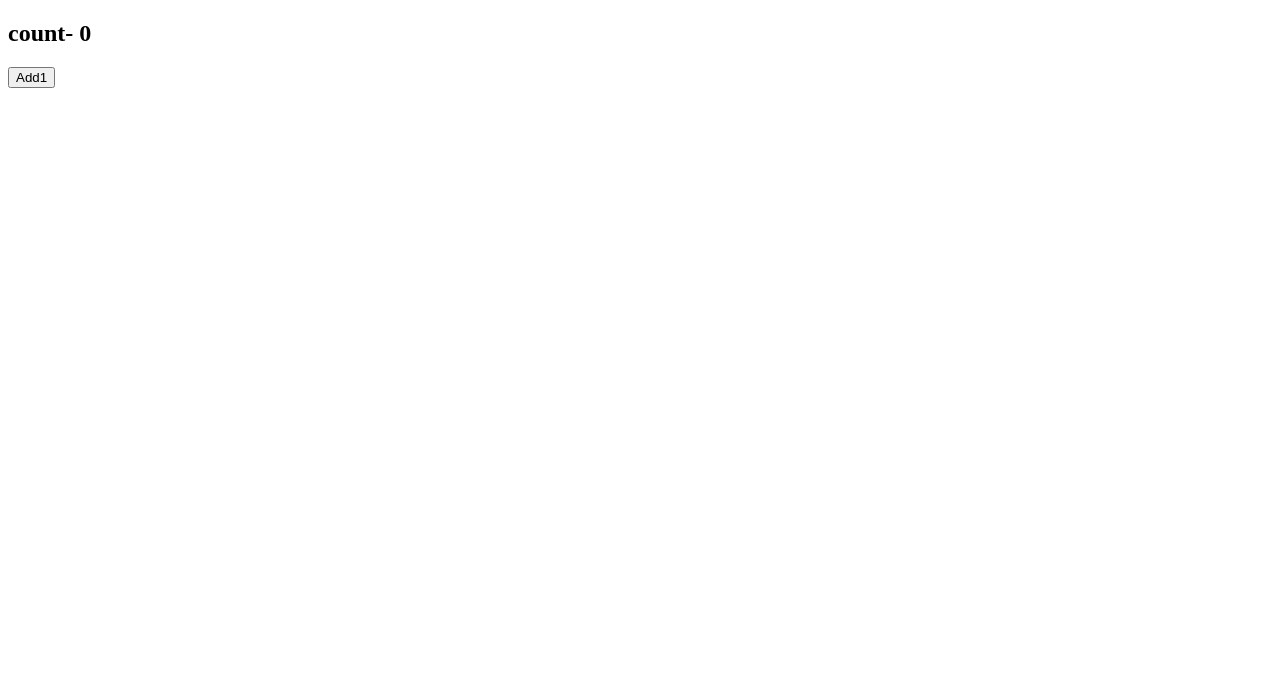
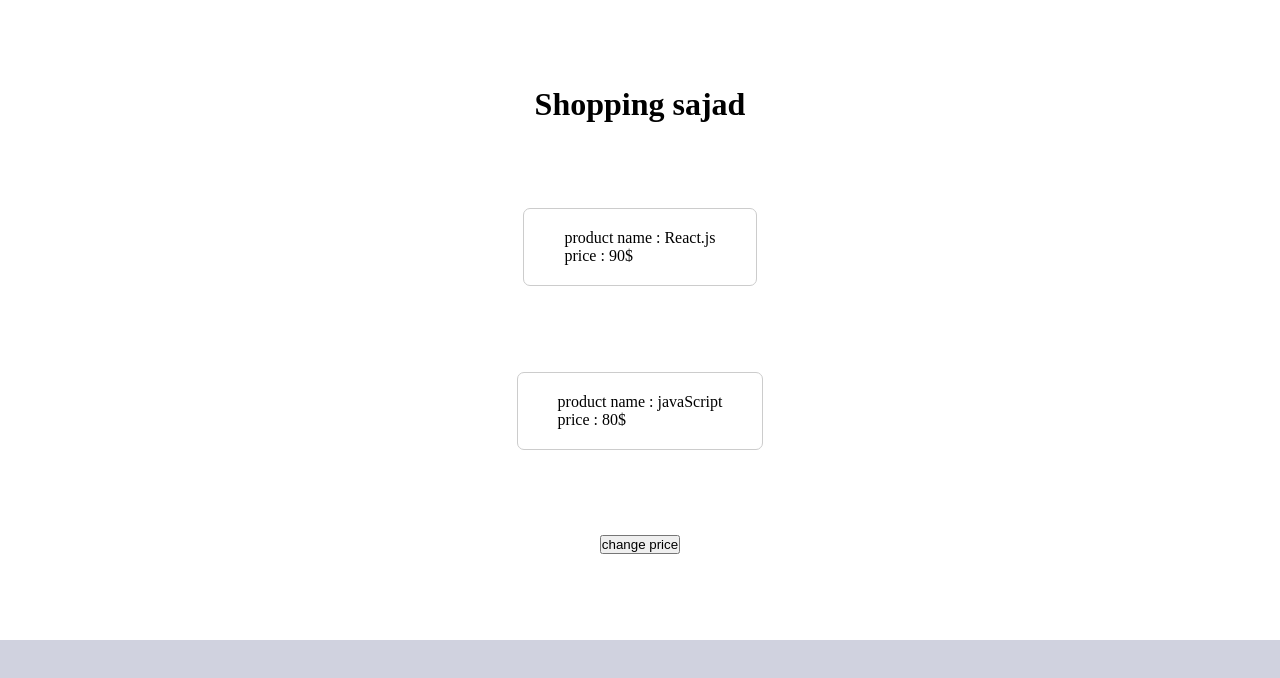
Before and after one commit to Sajadssa/React.js, a React (Create React App) app: page / in a window 1280 px wide. Shown: the top 678 px of the page. Built offline with nearby package versions, Linux system fonts and the light colour scheme.

Commit message:
new changes has update

```diff
--- /dev/null
+++ b/src/App.css
@@ -0,0 +1,10 @@
+/* in index.css we totally for website but in app.css we put on some class component and style to these */
+.Container{
+    display: flex;
+    justify-content: space-evenly;
+    height: 80vh;
+    flex-direction: column;
+    align-items:center;
+    width: 100%;
+    background-color: #fff;
+}
--- a/src/App.js
+++ b/src/App.js
@@ -3,60 +3,65 @@
 //import named export after PACKAGE React {Component}
 import React ,{Component,useState}from "react";
 import CounterClass from "./component/ClassCounter";
+import HookArray from "./component/HookArray";
 import HookCounter from "./component/HookCounter";
+import HookObject from "./component/HookObject";
 import Product from "./component/Product/Product";
-
-
+//import app.css file
+import './App.css';
 
 //develop component with class
 // this way have a one method call named render
 // render have a return that consist of codes for make element such as html tags and javascript
-// class App extends React.Component {
+class App extends React.Component {
+//error in map method is:
+//Each child in a list should have a unique "key"
+//for solve the problem we can use concept key{id}
+  state = {
+    products: [
+        { title: "React.js", price: "90$" ,id:1},
+        { title: "javaScript", price: "80$" ,id:2},
+      ],
 
-//   state = {
-//     products: [
-//         { title: "React.js", price: "90$" },
-//         { title: "javaScript", price: "80$" },
-//       ],
+  };
 
-//   };
+  clickHandler=()=>(
 
-//   clickHandler=()=>(
+      this.setState({
+        products: [
+          { title: "Javascript", price: "110$" },
+          { title: "mongodb", price: "810$" },
+        ],
 
-//       this.setState({
-//         products: [
-//           { title: "Javascript", price: "110$" },
-//           { title: "mongodb", price: "810$" },
-//         ],
-
-//       })
+      })
 
 
-//   )
-//   render() {
-//     return (
-//       <div className='Container' id="title">
-//         <h1>Shopping sajad </h1>
+  )
+  render() {
+    return (
+      <div className='Container' id="title">
+        <h1>Shopping sajad </h1>
 
-//         {this.state.products.map((product) => {
-//           return (
-//             <Product
-//               name={product.title}
-//                price={product.price}
-//          />
-//           );
-//         } ) }
+        {this.state.products.map((product) => {
+          return (
+            <Product
+              name={product.title}
+               price={product.price}
+               key={product.id}
+         />
+          );
+        } ) }
 
-// <button onClick={this.clickHandler}>change price</button>
+<button onClick={this.clickHandler}>change price</button>
 
-//       </div>
+      </div>
 
 
-//     );
-//   }
+    );
+  }
 
 
-// }
+}
 // const  App = () => {
 //   const [products, setProducts] = useState([
 //         { title: "React.js", price: "90$" },
@@ -112,10 +117,13 @@ import Product from "./component/Product/Product";
 // we want develop new component that called name Product: it is mean we wanna render product component in original component that is App?
 //solved: first create new folder as name components  and create new folder  in components folder as name Product and create new file as name Product.js
 //and same as app component we create Product component that return p tag <p> product #1:book</p> and for render in App Component We import Product Component in APP.js file  and we typing <Product /> inside App Component similar to above
-function App(){
-  return(<div className="App">
-    {/* <HookCounter/> */}
-     <CounterClass/>
-  </div>)
-}
+// function App(){
+//   return(<div className="App">
+//     {/* <HookCounter/> */}
+//      <CounterClass/>
+//      <HookObject/>
+//      <HookArray/>
+
+//   </div>)
+// }
 export default App;
--- /dev/null
+++ b/src/component/HookArray.js
@@ -0,0 +1,36 @@
+// update state by Array
+
+import { useState } from "react";
+// define sfc =>stateless functional component
+const HookArray = () => {
+  //give state an array empty to component
+  const [item, setItem] = useState([]);
+  //define addnumberhandler method
+  const addNumberHandler = () => {
+    //generate random number between 0 to 10
+    //floor: for round down number after generate
+    //update array by setItem and to help spread operator
+    const addedItem = {
+      ...item,
+      id: item.length,
+      Number: Math.floor(Math.random() * 10),
+    };
+
+    // console.log(addedItem);
+    const UpdateItem = [...item, addedItem];
+    setItem(UpdateItem);
+  };
+
+  return (
+    <div>
+      <button onClick={addNumberHandler}>Generate Number</button>
+      {/* map method for use broken an array */}
+      {item.map((item) => {
+        return <li key={item.id}>my rand Num is-{item.Number}</li>;
+      })}
+      ;
+    </div>
+  );
+};
+
+export default HookArray;
--- /dev/null
+++ b/src/component/HookObject.js
@@ -0,0 +1,41 @@
+// update state by Object
+// for use setSate should be import
+// scenario: we want to update an object that consist of is two input firstName and LastName
+import { useState } from "react";
+const HookObject = () => {
+    //give state by import useState Hook that put on above line1
+    const [user, setUesr] = useState({ firstName: "", lastName: "" });
+    const changeHandler = (e) => {
+        // console.log(e.target.value);
+        // setUesr({ firstName: e.target.value });
+        setUesr({...user,firstName:e.target.value});
+    };
+    const lastchangeHandler = (e) => {
+        // console.log(e.target.value);
+        // setUesr({ lastName: e.target.value });
+        //for remove conflict between two pairs key and value we can use spread operator
+        setUesr({ ...user, lastName: e.target.value });
+    };
+    return (
+        <form>
+            <input
+                type="text"
+                value={user.firstName}
+                onChange={changeHandler}
+            ></input>
+            <input
+                type="text"
+                value={user.lastName}
+                onChange={lastchangeHandler}
+            ></input>
+            <h2>firstName:{user.firstName}</h2>
+            <h2>lastName:{user.lastName}</h2>
+            <div>
+                {/* //for show json */}
+               {JSON.stringify(user)} ;
+            </div>
+        </form>
+    );
+};
+
+export default HookObject;
--- a/src/component/Product/Product.js
+++ b/src/component/Product/Product.js
@@ -1,3 +1,5 @@
+// import product.css
+import './product.css';
 const Product = (props) => {
   console.log(props);
   //note: Product is an object as same props is an object ,props is attributes component  that is parameter component  that for use dynamic component
@@ -5,9 +7,9 @@ const Product = (props) => {
   //this way is not fun and not suitable
   // const price="99 $";
   return (
-  <div>
+    <div className='product'>
   {/* how to dynamic in react */}
-    <p>product name : {props.name}  </p>
+    <p >product name : {props.name}  </p>
     <p>price : {props.price}  </p>
     {/* for access nested data we can use children attribute */}
    {props.children}
--- /dev/null
+++ b/src/component/Product/product.css
@@ -0,0 +1,5 @@
+.product{
+    border: 1px solid #ccc;
+    border-radius: 7px;
+    padding: 20px 40px;
+}
--- /dev/null
+++ b/src/index.css
@@ -0,0 +1,11 @@
+/* entry point app that file name start by index */
+/* for use this style should be import this file in index.js */
+*{
+    margin: 0;
+    padding: 0;
+    box-sizing: border-box;
+}
+
+body{
+    background-color: rgba(24, 34, 95,.2);
+}
--- a/src/index.js
+++ b/src/index.js
@@ -1,7 +1,8 @@
 import React from "react";
 import ReactDOM from "react-dom";
 import App from './App';
-
+//import css file
+import './index.css';
 // const element = React.createElement(
 //   "div",
 //   { id: "app-title", className: "app-react" },
```
